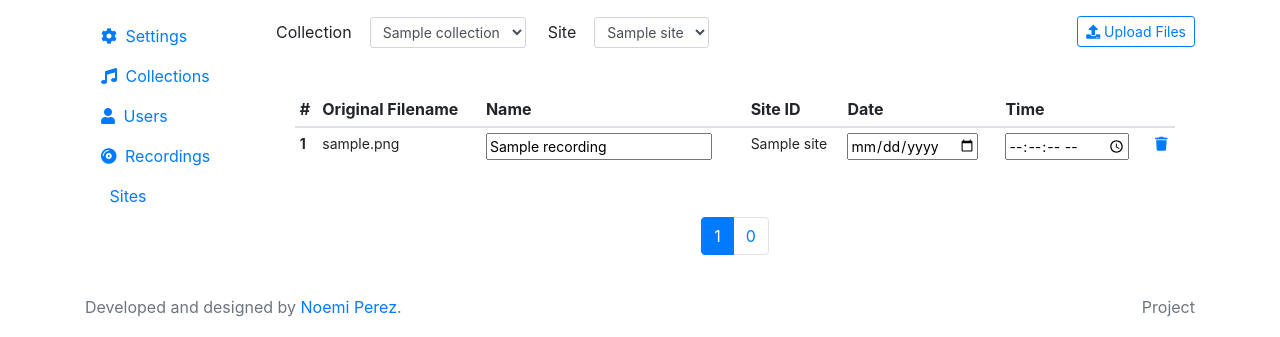
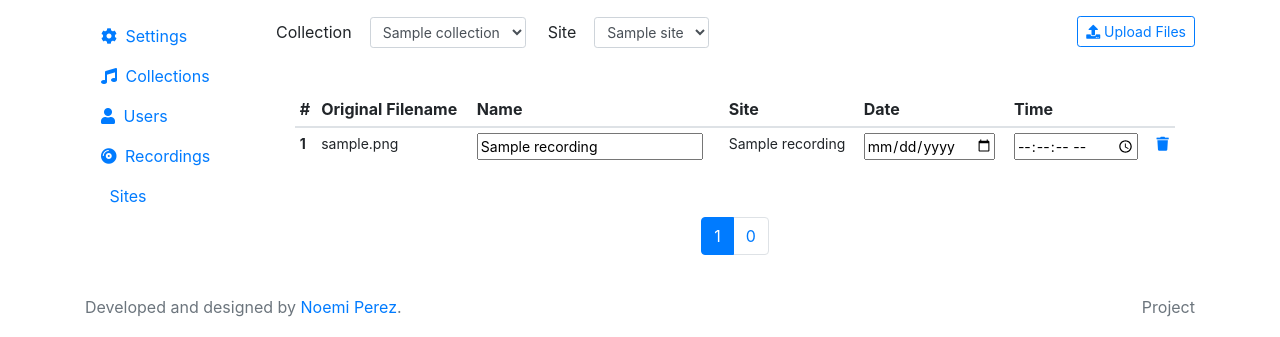
Before and after one commit to nperezg/biosounds, a PHP site: template src/templates/administration/recordings.html.twig in a window 1280 px wide. Shown: the part 130-467 px from the top of the page. Run offline with PHP 8.4, Linux system fonts and the light colour scheme; the template is opened without the code that fills it: most values are stand-ins (such as "Sample title", 1, 10 or a date in 2020); some libraries are stand-ins or nearby versions.

Commit message:
code tweaks for 1) label blue color in gallery view, 2) label tag in list view along with aligned horizontally and consistent formatting, 3) substitute site name for site id

```diff
--- a/src/templates/administration/recordings.html.twig
+++ b/src/templates/administration/recordings.html.twig
@@ -52,7 +52,7 @@
                     <th scope="col" class="sortedHeader">#</th>
                     <th scope="col" class="sortedHeader">Original Filename</th>
                     <th scope="col">Name</th>
-                    <th scope="col" class="sortedHeader">Site ID</th>
+                    <th scope="col" class="sortedHeader">Site</th>
                     <th scope="col">Date</th>
                     <th scope="col">Time</th>
                     <th scope="col"></th>
@@ -64,7 +64,7 @@
                         <th scope='row'><input type="hidden" name="itemID" value="{{ recording.id }}">{{ recording.id }}</th>
                         <td>{{ recording.filename }}</td>
                         <td><input type='text' title="Name" name="name" value="{{ recording.name }}"></td>
-                        <td>{{ recording.site }}</td>
+                        <td>{{ recording.siteName }}</td>
                         <td><input type='date' title="Date" name="file_date" value="{{ recording.fileDate }}"></td>
                         <td><input type='time' title="Time" name="file_time" min="00:00:00" max="23:59:59" step="1" value="{{ recording.fileTime }}"></td>
                         <td>
--- a/src/templates/collection/views/gallery.html.twig
+++ b/src/templates/collection/views/gallery.html.twig
@@ -8,7 +8,7 @@
                 </a>
                 <span>
                     <span style="display:inline;">{{ item.recording.name }}</span>
-                    <span style="display:inline;">&nbsp;&nbsp;{{ item.recording.labelName }}</span>
+                    <span style="display:inline; color: dodgerBlue;">&nbsp;&nbsp;{{ item.recording.labelName }}</span>
                 </span>
                 <span>{{ item.recording.file_date }}</span>
             </div>
```
Also changed, not shown: src/templates/collection/views/list.html.twig (+6 -3 lines).
